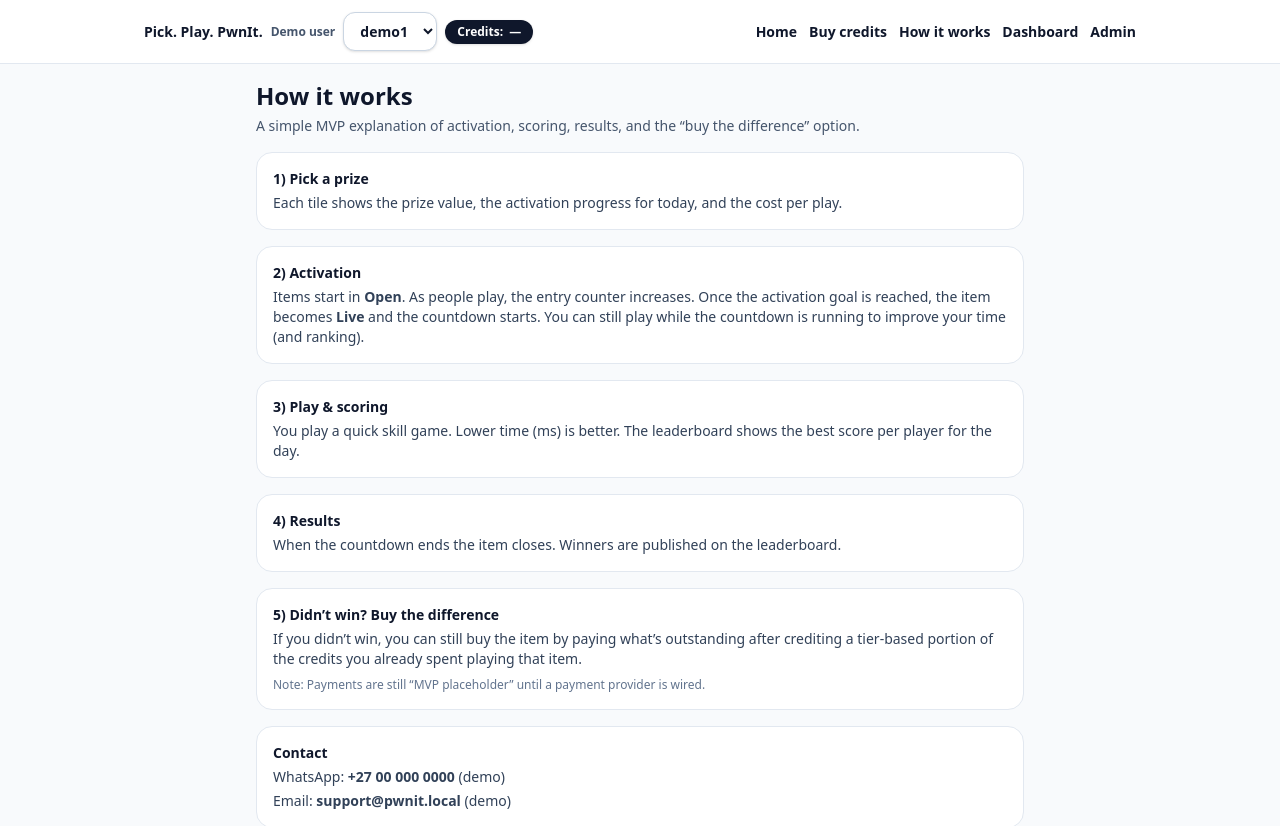
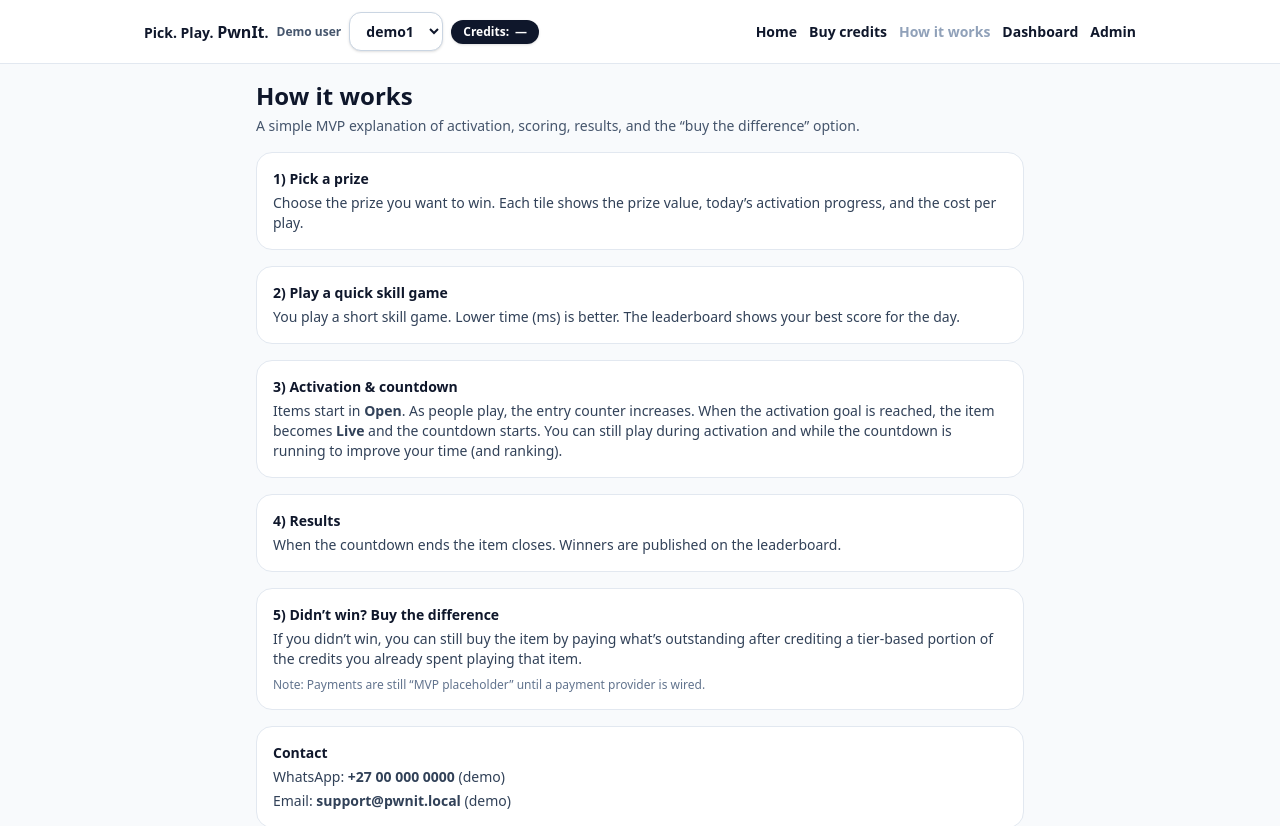
Before and after one commit to janusvisagie/pwnit-mvp, a Next.js app: page /how-activation-works in a window 1280 px wide. Shown: the top 826 px of the page. Built offline with nearby package versions, Linux system fonts and the light colour scheme; no server answers.

Commit message:
pwnit-mvp-patch-v1.2.1

```diff
--- a/src/app/how-activation-works/page.tsx
+++ b/src/app/how-activation-works/page.tsx
@@ -14,21 +14,23 @@ export default function HowActivationWorksPage() {
 <section className="rounded-2xl border border-slate-200 bg-white p-4">
   <div className="text-sm font-extrabold text-slate-900">1) Pick a prize</div>
   <p className="mt-1 text-sm text-slate-700">
-          Each tile shows the prize value, the activation progress for today, and the cost per play.
+    Choose the prize you want to win. Each tile shows the prize value, today’s activation progress, and the cost per play.
   </p>
 </section>
 
 <section className="rounded-2xl border border-slate-200 bg-white p-4">
-        <div className="text-sm font-extrabold text-slate-900">2) Activation</div>
+  <div className="text-sm font-extrabold text-slate-900">2) Play a quick skill game</div>
   <p className="mt-1 text-sm text-slate-700">
-          Items start in <span className="font-semibold">Open</span>. As people play, the entry counter increases. Once the activation goal is reached, the item becomes <span className="font-semibold">Live</span> and the countdown starts. You can still play while the countdown is running to improve your time (and ranking).
+    You play a short skill game. Lower time (ms) is better. The leaderboard shows your best score for the day.
   </p>
 </section>
 
 <section className="rounded-2xl border border-slate-200 bg-white p-4">
-        <div className="text-sm font-extrabold text-slate-900">3) Play & scoring</div>
+  <div className="text-sm font-extrabold text-slate-900">3) Activation & countdown</div>
   <p className="mt-1 text-sm text-slate-700">
-          You play a quick skill game. Lower time (ms) is better. The leaderboard shows the best score per player for the day.
+    Items start in <span className="font-semibold">Open</span>. As people play, the entry counter increases. When the activation
+    goal is reached, the item becomes <span className="font-semibold">Live</span> and the countdown starts. You can still play
+    during activation and while the countdown is running to improve your time (and ranking).
   </p>
 </section>
 
@@ -45,9 +47,7 @@ export default function HowActivationWorksPage() {
     If you didn’t win, you can still buy the item by paying what’s outstanding after crediting a tier-based portion of the
     credits you already spent playing that item.
   </p>
-        <p className="mt-2 text-xs text-slate-500">
-          Note: Payments are still “MVP placeholder” until a payment provider is wired.
-        </p>
+  <p className="mt-2 text-xs text-slate-500">Note: Payments are still “MVP placeholder” until a payment provider is wired.</p>
 </section>
 
       <section className="rounded-2xl border border-slate-200 bg-white p-4">
--- a/src/app/layout.tsx
+++ b/src/app/layout.tsx
@@ -22,7 +22,7 @@ export default function RootLayout({ children }: { children: React.ReactNode })
           <div className="mx-auto flex max-w-5xl flex-wrap items-center justify-between gap-3 px-4 py-3">
             <div className="flex items-center gap-2">
               <div className="text-sm font-semibold text-slate-900">
-                Pick. Play. <span className="font-extrabold">PwnIt</span>.
+                Pick. Play. <span className="text-base font-extrabold">PwnIt</span>.
               </div>
 
               <DemoUserSwitcherShell />
--- a/src/components/HeaderNav.tsx
+++ b/src/components/HeaderNav.tsx
@@ -12,31 +12,24 @@ import { usePathname } from "next/navigation";
  */
 export function HeaderNav() {
   const pathname = usePathname() || "/";
-  const onHome = pathname === "/";
+
+  const is = (p: string) => pathname === p;
+  const Item = ({ href, label }: { href: string; label: string }) =>
+    is(href) ? (
+      <span className="font-semibold text-slate-400">{label}</span>
+    ) : (
+      <Link className="font-semibold text-slate-900 hover:underline" href={href}>
+        {label}
+      </Link>
+    );
 
   return (
     <nav className="flex items-center gap-3 text-sm">
-      {!onHome && (
-        <Link className="font-semibold text-slate-900 hover:underline" href="/">
-          Home
-        </Link>
-      )}
-
-      <Link className="font-semibold text-slate-900 hover:underline" href="/buy-credits">
-        Buy credits
-      </Link>
-
-      <Link className="font-semibold text-slate-900 hover:underline" href="/how-activation-works">
-        How it works
-      </Link>
-
-      <Link className="font-semibold text-slate-900 hover:underline" href="/dashboard">
-        Dashboard
-      </Link>
-
-      <Link className="font-semibold text-slate-900 hover:underline" href="/admin">
-        Admin
-      </Link>
+      <Item href="/" label="Home" />
+      <Item href="/buy-credits" label="Buy credits" />
+      <Item href="/how-activation-works" label="How it works" />
+      <Item href="/dashboard" label="Dashboard" />
+      <Item href="/admin" label="Admin" />
     </nav>
   );
 }
```
Lines whose indentation alone changed are shown as unchanged.
